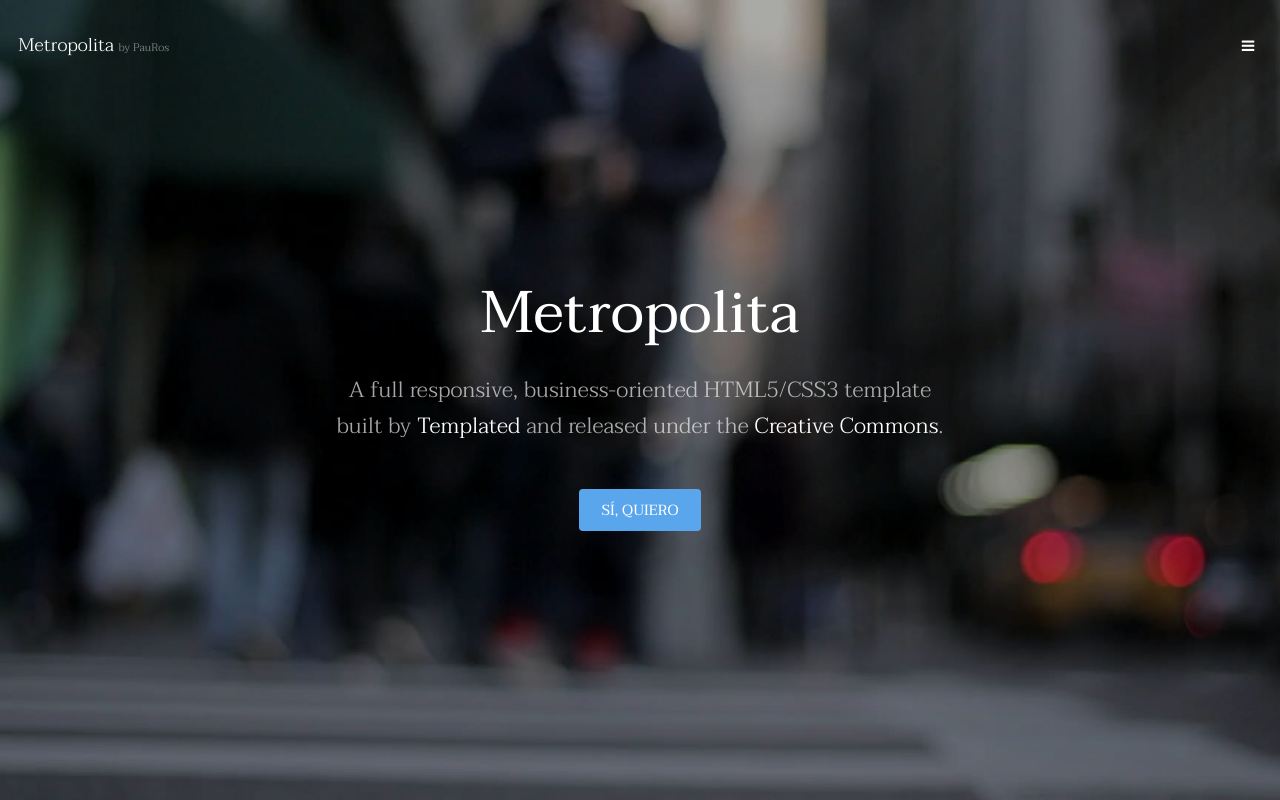
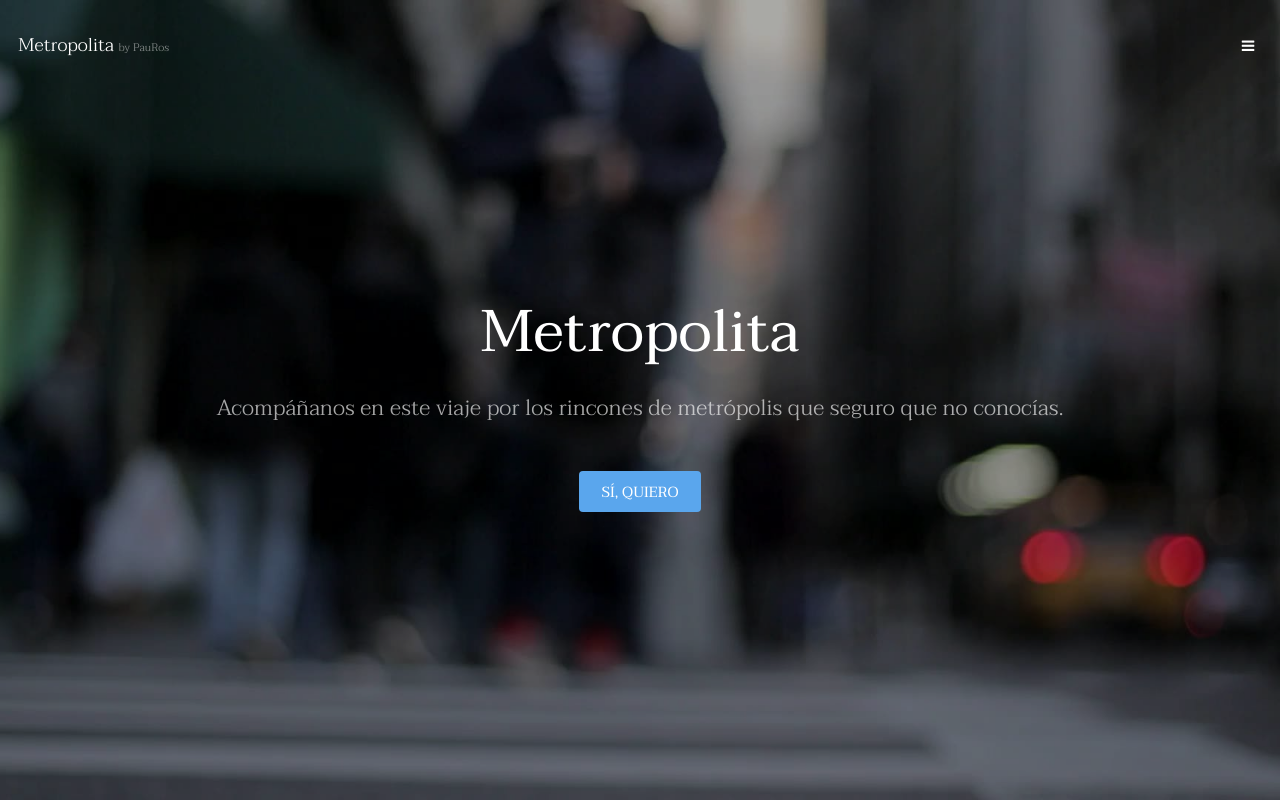
Before and after one commit to pauroscastello/REP_04_METROPOLITA, a plain HTML site: page index.html in a window 1280 px wide. Shown: the top 800 px of the page. Drawn offline with Linux system fonts and the light colour scheme.

Commit message:
frase bajo el h1 por PedroSaunez

```diff
--- a/index.html
+++ b/index.html
@@ -37,8 +37,7 @@
 			<section id="banner" data-video="images/banner">
 				<div class="inner">
 					<h1>Metropolita</h1>
-					<p>A full responsive, business-oriented HTML5/CSS3 template<br />
-					built by <a href="https://templated.co/">Templated</a> and released under the <a href="https://templated.co/license">Creative Commons</a>.</p>
+					<p>Acompáñanos en este viaje por los rincones de metrópolis que seguro que no conocías.<br /></p>
 					<a href="#one" class="button special scrolly">Sí, quiero</a>
 				</div>
 			</section>
```
